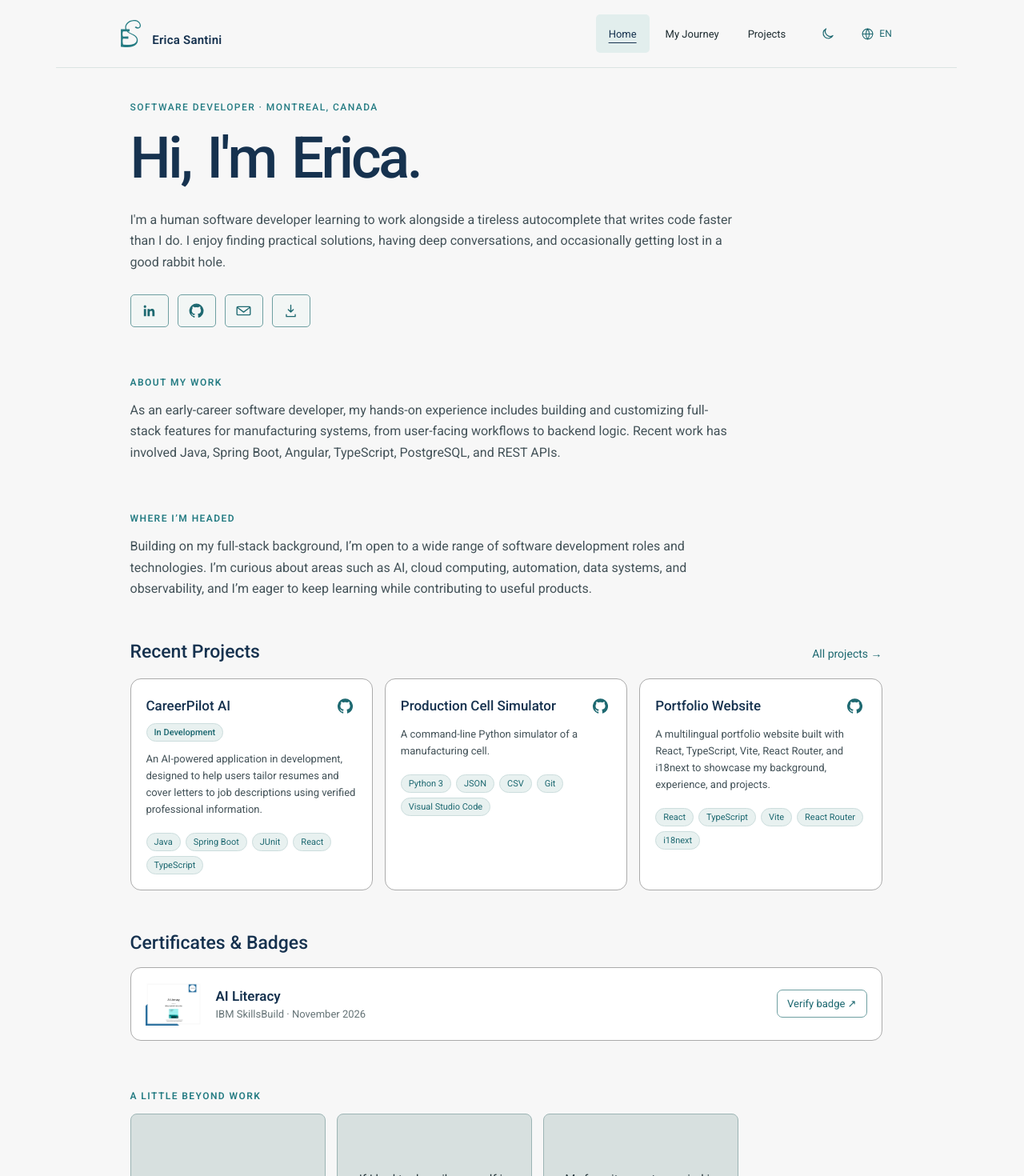
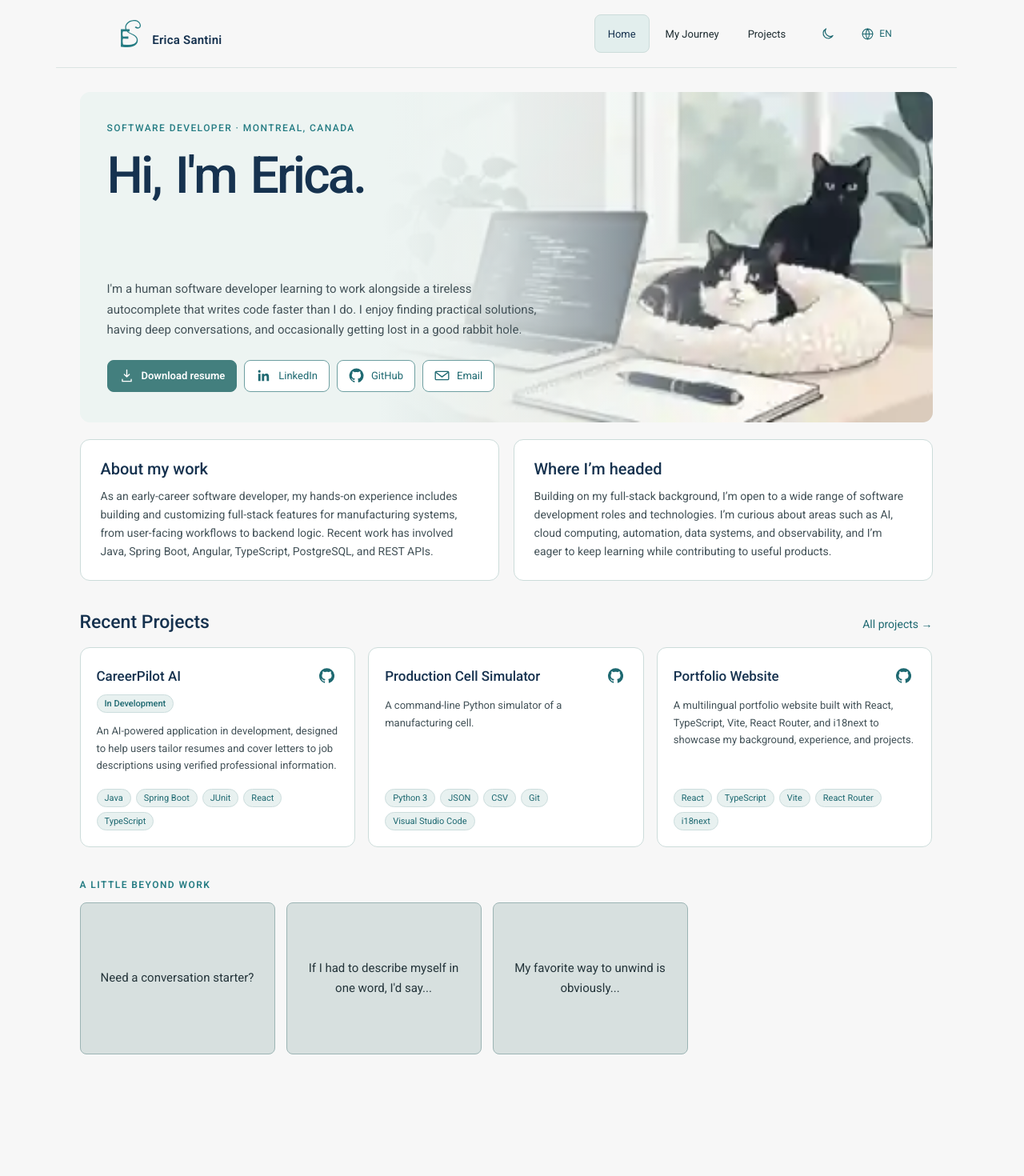
Before and after one commit to Kikasantini/erica-portfolio, a React (Vite) app: page /en in a window 1280 px wide. Shown: the top 1470 px of the page at 80% size. After the commit the page ends 1408 px from the top, so only its background shows below. Built offline with nearby package versions, Linux system fonts and the light colour scheme.

Commit message:
Unify Soft Slate layout across themes and redesign portfolio pages

```diff
--- a/src/index.css
+++ b/src/index.css
@@ -1622,147 +1622,119 @@ p {
   white-space: nowrap;
 }
 
-/* Soft Slate — design exploration. Light theme retains its original visual language. */
-.home-hero__art { display: none; }
-.home-featured, .home-badge { margin-top: 52px; }
-.home-featured__heading { display: flex; justify-content: space-between; gap: 16px; align-items: baseline; margin-bottom: 20px; }
-.home-featured__heading h2, .home-badge > h2 { margin: 0; color: var(--heading-color); font-size: 23px; font-weight: 500; }
-.home-featured__all { color: var(--button-text-color); text-decoration: none; font-size: 14px; white-space: nowrap; }
-.home-featured__all:hover { text-decoration: underline; text-underline-offset: 4px; }
-.home-featured__grid { display: grid; grid-template-columns: repeat(3, minmax(0, 1fr)); gap: 15px; }
-.home-project { min-width: 0; padding: 19px; border: 1px solid var(--project-card-border-color); border-radius: 13px; background: var(--project-card-background-color); }
-.home-project__heading { display: flex; align-items: center; justify-content: space-between; gap: 8px; }
-.home-project__heading h3 { margin: 0; color: var(--heading-color); font-size: 17px; font-weight: 500; line-height: 1.35; }
-.home-project__github { color: var(--button-text-color); display: grid; width: 28px; height: 28px; flex: 0 0 auto; place-items: center; border-radius: 6px; }
-.home-project__github svg { width: 19px; height: 19px; fill: currentColor; }
-.home-project__github:hover { background: var(--navigation-hover-color); }
-.home-project > .project-status { margin-top: 8px; }
-.home-project p { color: var(--paragraph-text); font-size: 13px; line-height: 1.6; margin: 12px 0 18px; }
-.home-project__tags { display: flex; flex-wrap: wrap; gap: 6px; margin: 0; padding: 0; list-style: none; }
-.home-project__tags li { border-radius: 999px; padding: 4px 9px; border: 1px solid var(--technology-tag-border-color); background: var(--technology-tag-background-color); color: var(--technology-tag-text-color); font-size: 11px; }
-.home-badge__content { display: flex; gap: 18px; align-items: center; padding: 18px; margin-top: 17px; border: 1px solid var(--project-card-border-color); border-radius: 13px; background: var(--project-card-background-color); }
-.home-badge__content img { width: 70px; max-height: 82px; object-fit: contain; }
-.home-badge__content h3 { margin: 0 0 5px; font-size: 17px; color: var(--heading-color); }
-.home-badge__content p { color: var(--meta-text); font-size: 13px; }
-.home-badge__content a { margin-left: auto; color: var(--button-text-color); font-size: 13px; text-decoration: none; padding: 9px 12px; border: 1px solid var(--outline-button-border-color); border-radius: 7px; white-space: nowrap; }
-.home-badge__content a:hover { background: var(--navigation-hover-color); }
-:root[data-theme='dark'] .site-header { background: #171f23; }
-:root[data-theme='dark'] #root { background: transparent; }
-:root[data-theme='dark'] .home-page { max-width: 1126px; padding-top: 34px; }
-:root[data-theme='dark'] .home-hero {
-  position: relative; display: grid; grid-template-columns: minmax(0, 1.1fr) minmax(260px, .9fr);
-  gap: 24px; align-items: center; min-height: 315px; overflow: hidden;
-  padding: 30px 34px; border: 1px solid #304147; border-radius: 16px;
-  background: linear-gradient(115deg,#1c262b 0%,#182125 75%,#172024 100%);
-}
-:root[data-theme='dark'] .home-hero__copy { position: relative; z-index: 1; }
-:root[data-theme='dark'] .home-hero__art {
-  display: block; align-self: stretch; min-height: 220px;
-  background: url('/images/soft-slate-workspace.svg') no-repeat center / contain;
-}
-:root[data-theme='dark'] .home-eyebrow { color: #94bdb2; letter-spacing: .15em; }
-:root[data-theme='dark'] .home-page h1 { margin: 14px 0 19px; font-size: clamp(38px, 5vw, 62px); }
-:root[data-theme='dark'] .home-intro { color: #bec9cc; line-height: 1.75; }
-:root[data-theme='dark'] .home-contact { margin-top: 25px; }
-:root[data-theme='dark'] .home-contact a {
-  background: #223035; border-color: #50686c; border-radius: 9px;
-}
-:root[data-theme='dark'] .home-contact a:hover {
-  background: #32454a; border-color: #729c98;
-}
-:root[data-theme='dark'] .home-overview { display: grid; grid-template-columns: repeat(2,minmax(0,1fr)); gap: 18px; margin-top: 22px; }
-:root[data-theme='dark'] .home-overview .home-section {
-  margin: 0; padding: 24px 26px; border: 1px solid #34474b;
-  border-radius: 12px; background: #1d282d;
-}
-:root[data-theme='dark'] .home-overview .home-section h2 { color: #dce6e8; margin: 0 0 12px; font-size: 20px; }
-:root[data-theme='dark'] .home-featured, :root[data-theme='dark'] .home-badge { margin-top: 38px; }
-:root[data-theme='dark'] .home-project, :root[data-theme='dark'] .home-badge__content {
-  background: #1d282d; border-color: #34474b;
-}
-:root[data-theme='dark'] .home-project { display: flex; flex-direction: column; }
-:root[data-theme='dark'] .home-project p { flex: 1; }
-:root[data-theme='dark'] .home-project:hover { border-color: #547a7a; }
-:root[data-theme='dark'] .home-section--personal { margin-top: 42px; }
-:root[data-theme='dark'] .project-item { border-radius: 13px; padding: 22px; }
-:root[data-theme='dark'] .project-list { gap: 17px; }
-:root[data-theme='dark'] .certificate-item {
-  border: 1px solid #34474b; border-radius: 13px; background: #1d282d; padding: 20px;
-}
-:root[data-theme='dark'] .journey-page .timeline-item { padding-right: 12px; }
-:root[data-theme='dark'] .site-brand__logo { background-color: #87b9b0; }
-@media (max-width: 820px) {
-  .home-featured__grid { grid-template-columns: 1fr; }
-  :root[data-theme='dark'] .home-hero { grid-template-columns: 1fr; }
-  :root[data-theme='dark'] .home-hero__art { min-height: 170px; background-size: contain; }
-  :root[data-theme='dark'] .home-overview { grid-template-columns: 1fr; }
-}
-@media (max-width: 620px) {
-  .home-featured__heading { flex-wrap: wrap; }
-  .home-badge__content { flex-wrap: wrap; gap: 12px; }
-  .home-badge__content a { margin-left: 0; }
-  :root[data-theme='dark'] .home-hero { padding: 22px 19px; }
-  :root[data-theme='dark'] .home-hero__art { min-height: 130px; }
-  :root[data-theme='dark'] .home-page { padding: 18px 16px 70px; }
-}
-@media (prefers-reduced-motion: reduce) {
-  :root, body, #root, body * { transition-duration: .01ms !important; }
-}
-
-/* Follow-up: use the actual uploaded desk-and-cats artwork, not the interim SVG. */
-.home-contact__label { display: none; }
-:root[data-theme='dark'] .home-hero {
-  grid-template-columns: minmax(0,1.15fr) minmax(0,.85fr);
-  min-height: 345px;
-  border-radius: 14px;
-  background: #192328;
-}
-:root[data-theme='dark'] .home-hero__art {
-  background-image:
-    linear-gradient(90deg, rgba(25,35,40,.28), rgba(19,29,32,.10)),
-    url('/images/soft-slate-cats.webp');
-  background-size: cover;
-  background-position: 88% center;
-  border-radius: 12px;
-  filter: brightness(.64) saturate(.70);
-  min-height: 245px;
-}
-:root[data-theme='dark'] .home-hero__copy { padding-right: 0; }
-:root[data-theme='dark'] .home-page h1 { font-weight: 500; letter-spacing: -.04em; }
-:root[data-theme='dark'] .home-contact { gap: 9px; }
-:root[data-theme='dark'] .home-contact__link {
-  display: inline-flex; gap: 9px; width: auto; min-width: 0;
-  padding: 11px 15px !important; align-items: center;
-}
-:root[data-theme='dark'] .home-contact__label {
-  display: inline;
-  color: inherit;
-  font-size: 13px;
-  white-space: nowrap;
-}
-:root[data-theme='dark'] .home-contact__link:has([aria-hidden="true"].home-contact__label) { text-decoration: none; }
-:root[data-theme='dark'] .home-contact__link:has(.home-contact__label) .home-contact__icon { flex: 0 0 auto; }
-:root[data-theme='dark'] .home-contact__link:has(.home-contact__label) { min-height: 42px; }
-:root[data-theme='dark'] .home-contact__link:has(.home-contact__label):hover { box-shadow: none; }
-:root[data-theme='dark'] .home-contact__link:has(.home-contact__label) .visually-hidden { position: absolute; }
-:root[data-theme='dark'] .home-contact__link:first-child { order: 1; }
-:root[data-theme='dark'] .home-contact__link:nth-child(2) { order: 2; }
-:root[data-theme='dark'] .home-contact__link:nth-child(3) { order: 4; }
-:root[data-theme='dark'] .home-contact__link:nth-child(4) {
-  order: 0; background: #85b6ac; color: #142328; border-color: #85b6ac; font-weight: 600;
-}
-:root[data-theme='dark'] .home-contact__link:nth-child(4):hover { background: #9ac8bf; }
-:root[data-theme='dark'] .home-featured__grid { gap: 16px; }
-:root[data-theme='dark'] .home-project { min-height: 230px; }
-:root[data-theme='dark'] .home-overview .home-section { min-height: 145px; }
-:root[data-theme='dark'] .home-badge__content { gap: 22px; }
-@media(max-width: 820px) {
-  :root[data-theme='dark'] .home-hero { grid-template-columns: 1fr; }
-  :root[data-theme='dark'] .home-hero__art { min-height: 175px; background-position: right 48%; }
-}
-@media(max-width: 620px) {
-  :root[data-theme='dark'] .home-hero__art { min-height: 145px; background-size: cover; }
-  :root[data-theme='dark'] .home-contact__link { padding: 10px 12px !important; }
-  :root[data-theme='dark'] .home-contact__label { font-size: 12px; }
-  :root[data-theme='dark'] .home-project { min-height: 0; }
-}
+
+/* Unified Soft Slate composition shared by both color modes. */
+:root {
+ --surface:#fff;--soft-border:#ccdcda;--hero-bg:#edf4f2;--accent-fill:#437f7e;--accent-contrast:#fff;
+ --art-brightness:1;--art-saturation:.88;
+}
+:root[data-theme='dark'] {
+ --surface:#1d282d;--soft-border:#34484d;--hero-bg:#192328;--accent-fill:#85b6ac;--accent-contrast:#142328;
+ --art-brightness:.72;--art-saturation:.72;
+}
+.site-header{background:var(--page-background)}
+.site-nav a{border-radius:8px}
+.site-nav a[aria-current='page']{text-decoration:none;border:1px solid var(--soft-border)}
+.home-page,.journey-page,.projects-page{max-width:1140px}
+.home-page{padding-top:30px}
+.home-hero{
+ position:relative;isolation:isolate;display:flex;align-items:center;min-height:365px;overflow:hidden;
+ padding:38px 34px;border-radius:13px;background:var(--hero-bg);
+}
+.home-hero__copy{position:relative;z-index:2;width:min(100%,620px)}
+.home-hero__art{
+ display:block;position:absolute;inset:0;z-index:0;pointer-events:none;
+ background:url('/images/soft-slate-cats.webp') no-repeat right center / cover;
+ filter:brightness(var(--art-brightness)) saturate(var(--art-saturation));
+ -webkit-mask-image:linear-gradient(90deg,transparent 0%,transparent 35%,black 75%);
+ mask-image:linear-gradient(90deg,transparent 0%,transparent 35%,black 75%);
+}
+.home-hero::before{position:absolute;inset:0;z-index:1;content:'';pointer-events:none;background:linear-gradient(90deg,var(--hero-bg) 0%,var(--hero-bg) 15%,transparent 85%)}
+.home-page h1{font-size:clamp(43px,5vw,65px);line-height:1.12;margin:17px 0 22px}
+.home-intro{max-width:550px;font-size:15px;line-height:1.7}
+.home-contact{margin-top:24px;gap:9px}
+.home-contact__label{display:inline;font-size:13px;white-space:nowrap}
+.home-contact__link{width:auto;min-width:0;min-height:43px;display:inline-flex;align-items:center;gap:9px;padding:9px 14px!important;border-radius:8px!important;background:var(--surface)!important;border-color:var(--outline-button-border-color)!important}
+.home-contact__link:hover{background:var(--navigation-hover-color)!important;box-shadow:none}
+.home-contact__link:nth-child(1){order:1}
+.home-contact__link:nth-child(2){order:2}
+.home-contact__link:nth-child(3){order:3}
+.home-contact__link:nth-child(4){order:0;background:var(--accent-fill)!important;border-color:var(--accent-fill)!important;color:var(--accent-contrast)!important;font-weight:600}
+.home-contact__link:nth-child(4):hover{filter:brightness(1.08)}
+.home-contact__link::before,.home-contact__link::after{display:none}
+.home-overview{display:grid;grid-template-columns:repeat(2,minmax(0,1fr));gap:18px;margin-top:21px}
+.home-overview .home-section{max-width:none;margin:0;padding:24px 25px;min-height:160px;border:1px solid var(--soft-border);border-radius:12px;background:var(--surface)}
+.home-overview .home-section h2{margin:0 0 11px;color:var(--heading-color);font-size:20px;font-weight:500;letter-spacing:normal;text-transform:none}
+.home-overview .home-section p{font-size:14px;line-height:1.65}
+.home-featured{margin-top:38px}
+.home-featured__heading{display:flex;align-items:baseline;justify-content:space-between;gap:16px;margin-bottom:18px}
+.home-featured__heading h2{color:var(--heading-color);font-size:23px;font-weight:500;margin:0}
+.home-featured__all{color:var(--button-text-color);text-decoration:none;white-space:nowrap;font-size:14px}
+.home-featured__all:hover{text-decoration:underline;text-underline-offset:4px}
+.home-featured__grid{display:grid;grid-template-columns:repeat(3,minmax(0,1fr));gap:16px}
+.home-project{display:flex;flex-direction:column;min-width:0;min-height:240px;padding:20px;border:1px solid var(--soft-border);border-radius:12px;background:var(--surface)}
+.home-project:hover{border-color:var(--outline-button-border-color)}
+.home-project__heading{display:flex;align-items:center;justify-content:space-between;gap:10px}
+.home-project__heading h3{margin:0;font-weight:500;font-size:17px;color:var(--heading-color)}
+.home-project__github{display:grid;width:29px;height:29px;place-items:center;color:var(--button-text-color);flex:0 0 auto}
+.home-project__github svg{width:19px;height:19px;fill:currentColor}
+.home-project>.project-status{margin-top:9px;align-self:flex-start}
+.home-project p{color:var(--paragraph-text);font-size:13px;line-height:1.65;margin:12px 0 18px;flex:1}
+.home-project__tags{display:flex;flex-wrap:wrap;gap:6px;padding:0;margin:0;list-style:none}
+.home-project__tags li{border-radius:999px;background:var(--technology-tag-background-color);border:1px solid var(--technology-tag-border-color);color:var(--technology-tag-text-color);font-size:11px;padding:4px 9px}
+.home-section--personal{margin-top:40px}
+.home-fun-cards{max-width:none}
+.subpage-intro{margin:0 0 28px;padding-bottom:17px;border-bottom:1px solid var(--soft-border)}
+.subpage-intro h1{margin:0;font-size:clamp(33px,4vw,43px);color:var(--heading-color)}
+.project-section{max-width:none;margin-top:40px}
+.projects-page>.project-section:first-of-type{margin-top:0}
+.project-section>h2{color:var(--heading-color);font-size:23px;font-weight:500;letter-spacing:normal}
+.project-list{display:grid;grid-template-columns:repeat(2,minmax(0,1fr));gap:18px;margin-top:19px}
+.project-item,.project-item--text-only{display:flex;flex-direction:column;min-width:0;padding:21px;gap:15px;border:1px solid var(--soft-border);border-radius:12px;background:var(--surface)}
+.project-item__gallery{width:100%;min-height:0;aspect-ratio:16/9}
+.project-item__content{display:flex;flex-direction:column;flex:1}
+.project-item__title-row{justify-content:flex-start;flex-wrap:wrap;gap:9px}
+.project-item__title-row h3{font-size:18px}
+.project-github-link{margin-left:auto}
+.project-item__highlights{font-size:14px;line-height:1.65;flex:1}
+.project-item__highlights li+li{margin-top:7px}
+.project-item__technologies{margin-top:17px}
+.technology-list li{border-radius:999px}
+.journey-section{margin-top:30px}
+.journey-section:first-of-type{margin-top:0}
+.journey-section>h2{margin-bottom:17px;font-size:21px;font-weight:500;text-transform:none;letter-spacing:normal;color:var(--heading-color)}
+.journey-section__toggle{padding:4px 0}
+.timeline{margin-left:7px;padding-left:27px;border-color:var(--timeline-line-color)}
+.timeline-item{margin:0 0 17px;padding:21px 24px;border:1px solid var(--soft-border);border-radius:12px;background:var(--surface)}
+.timeline-item:last-child{margin-bottom:0;padding-bottom:21px}
+.timeline-item::before{top:26px;left:-35px;border-color:var(--page-background)}
+.timeline-item h3{font-size:18px}
+.certificate-list{gap:16px}
+.certificate-item{grid-template-columns:minmax(0,155px) minmax(0,1fr);padding:20px;gap:22px;border:1px solid var(--soft-border);border-radius:12px;background:var(--surface)}
+.certificate-item__thumbnail{border-radius:9px}
+.certificate-item__header h3{font-size:19px}
+.certificate-item__link{text-decoration:none}
+.certificate-item__link:hover{text-decoration:underline}
+.journey-details{line-height:1.65}
+@media(max-width:880px){.home-featured__grid{grid-template-columns:repeat(2,minmax(0,1fr))}.home-project:last-child{grid-column:1/-1}}
+@media(max-width:700px){
+ .home-hero{min-height:470px;align-items:flex-start;padding:25px}
+ .home-hero__copy{width:100%}
+ .home-hero__art{background-size:auto 250px;background-position:right bottom;-webkit-mask-image:linear-gradient(to bottom,transparent 0%,transparent 40%,black 77%);mask-image:linear-gradient(to bottom,transparent 0%,transparent 40%,black 77%)}
+ .home-hero::before{background:linear-gradient(to bottom,var(--hero-bg) 0%,var(--hero-bg) 37%,transparent 88%)}
+ .home-overview{grid-template-columns:1fr}
+ .home-featured__grid,.project-list{grid-template-columns:1fr}
+ .home-project:last-child{grid-column:auto}
+ .home-project{min-height:0}
+ .project-item{padding:17px}
+}
+@media(max-width:620px){
+ .home-page,.projects-page,.journey-page{padding:19px 18px 65px}
+ .home-hero{padding:22px 19px;min-height:500px}
+ .home-page h1{font-size:clamp(35px,9vw,52px)}
+ .home-contact__link{padding:9px 11px!important}
+ .home-contact__label{font-size:12px}
+ .home-overview .home-section{padding:20px;min-height:0}
+ .certificate-item{grid-template-columns:minmax(0,120px) minmax(0,1fr);padding:14px;gap:14px}
+ .timeline-item{padding:17px}
+}
--- a/src/pages/Home.tsx
+++ b/src/pages/Home.tsx
@@ -55,7 +55,6 @@ function AnimatedTitleLayer({
 export default function Home() {
   const { t } = useTranslation('home')
   const { t: projectT } = useTranslation('projects')
-  const { t: journeyT } = useTranslation('journey')
   const { language = 'en' } = useParams()
   const recentSection = (projectT('sections', { returnObjects: true }) as Array<{
     id: string
@@ -69,16 +68,6 @@ export default function Home() {
       technologies: string
     }>
   }>).find((section) => section.id === 'recentProjects')
-  const certificates = journeyT('certificates', { returnObjects: true }) as Array<{
-    id: string
-    title: string
-    issuer: string
-    period: string
-    image: string
-    imageAlt: string
-    credentialUrl: string
-  }>
-  const firstCertificate = certificates[0]
   const [isHovered, setIsHovered] = useState(false)
   const [flippedCards, setFlippedCards] = useState<Record<string, boolean>>({})
   const title = t('title')
@@ -196,22 +185,6 @@ export default function Home() {
         </section>
       )}
 
-      {firstCertificate && (
-        <section className="home-badge" aria-labelledby="home-badge-title">
-          <h2 id="home-badge-title">{journeyT('certificatesTitle')}</h2>
-          <div className="home-badge__content">
-            <img src={firstCertificate.image} alt={firstCertificate.imageAlt} loading="lazy" />
-            <div>
-              <h3>{firstCertificate.title}</h3>
-              <p>{firstCertificate.issuer} · {firstCertificate.period}</p>
-            </div>
-            <a href={firstCertificate.credentialUrl} target="_blank" rel="noreferrer">
-              {journeyT('verifyCertificate')} <span aria-hidden="true">↗</span>
-            </a>
-          </div>
-        </section>
-      )}
-
       <section
         className="home-section home-section--personal"
         aria-labelledby="home-interests-title"
--- a/src/pages/Journey.tsx
+++ b/src/pages/Journey.tsx
@@ -156,6 +156,7 @@ export default function Journey() {
 
   return (
     <main className="journey-page">
+      <header className="subpage-intro"><h1>{t('title')}</h1></header>
       <CollapsibleJourneySection
         id="certificates"
         title={t('certificatesTitle')}
--- a/src/pages/Projects.tsx
+++ b/src/pages/Projects.tsx
@@ -267,6 +267,7 @@ export default function Projects() {
 
   return (
     <main className="projects-page">
+      <header className="subpage-intro"><h1>{t('title')}</h1></header>
       {sections.map((section) => (
         <section className="project-section" key={section.id}>
           <h2>{section.title}</h2>
```
